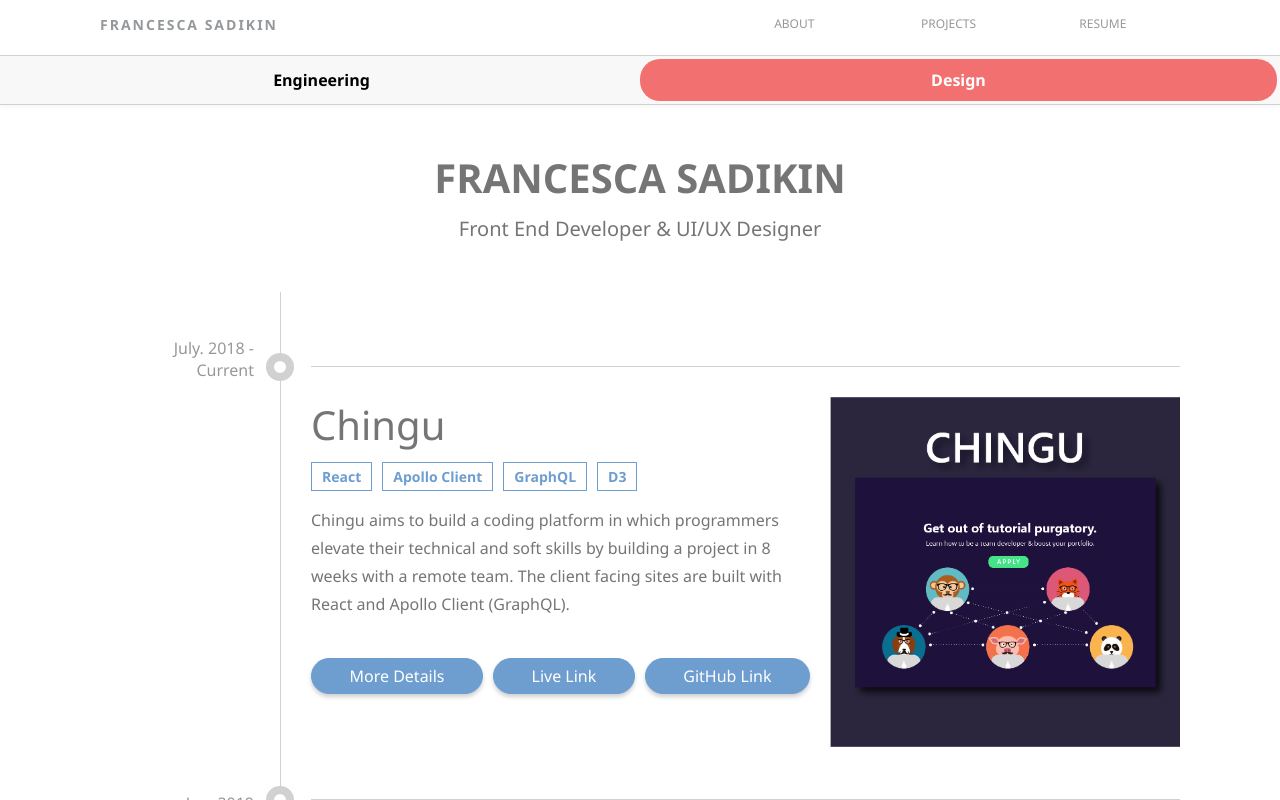
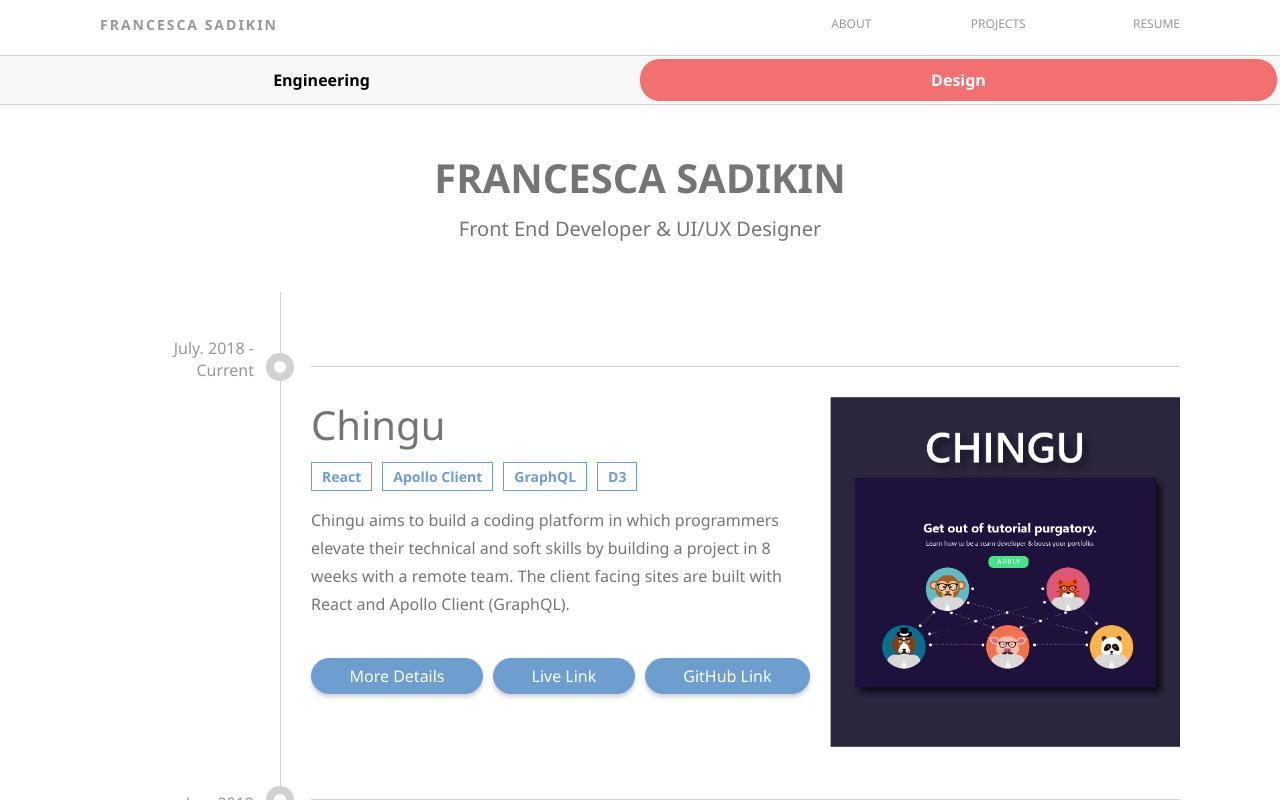
Before and after one commit to serpient/fsadikin, a React (Create React App) app: page / in a window 1280 px wide. Built offline with nearby package versions, Linux system fonts and the light colour scheme.

Commit message:
justify nav links

```diff
--- a/src/Header/Header.scss
+++ b/src/Header/Header.scss
@@ -58,6 +58,7 @@
     margin-top: 15px;
     text-decoration: none;
     text-transform: uppercase;
+    justify-self: end;
 }
 
 .logo {
@@ -73,10 +74,12 @@
 
 .navigation {
     font-size: 12px;
+
 }
 
 .nav-projects, .nav-about {
     text-align: right;
+    text-align: left;
 }
 
 /*
```
